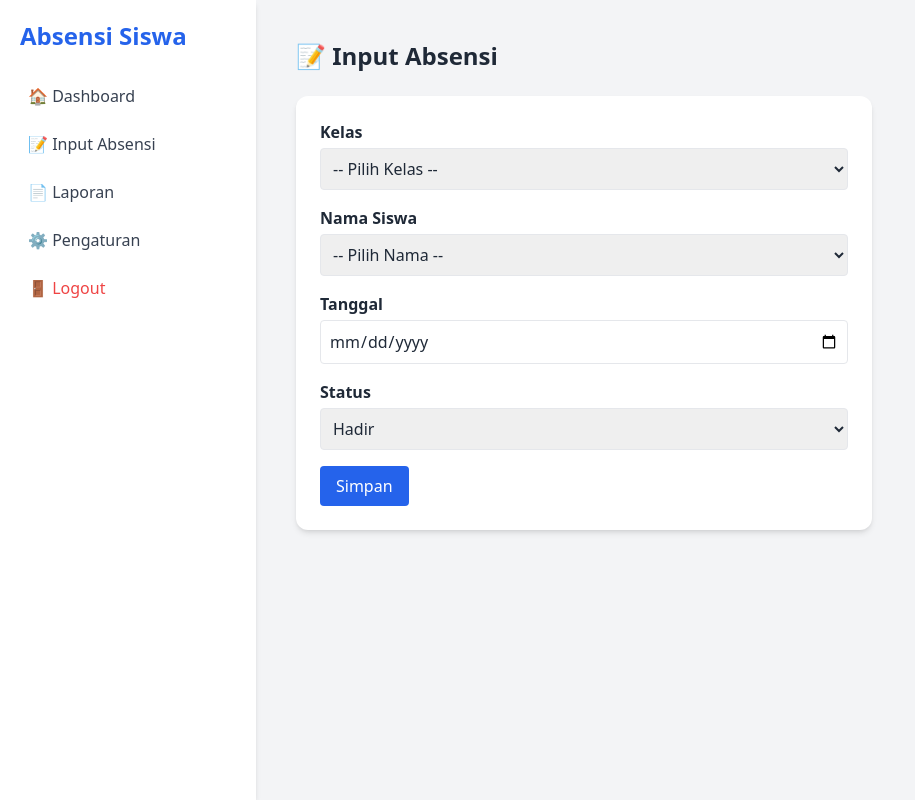
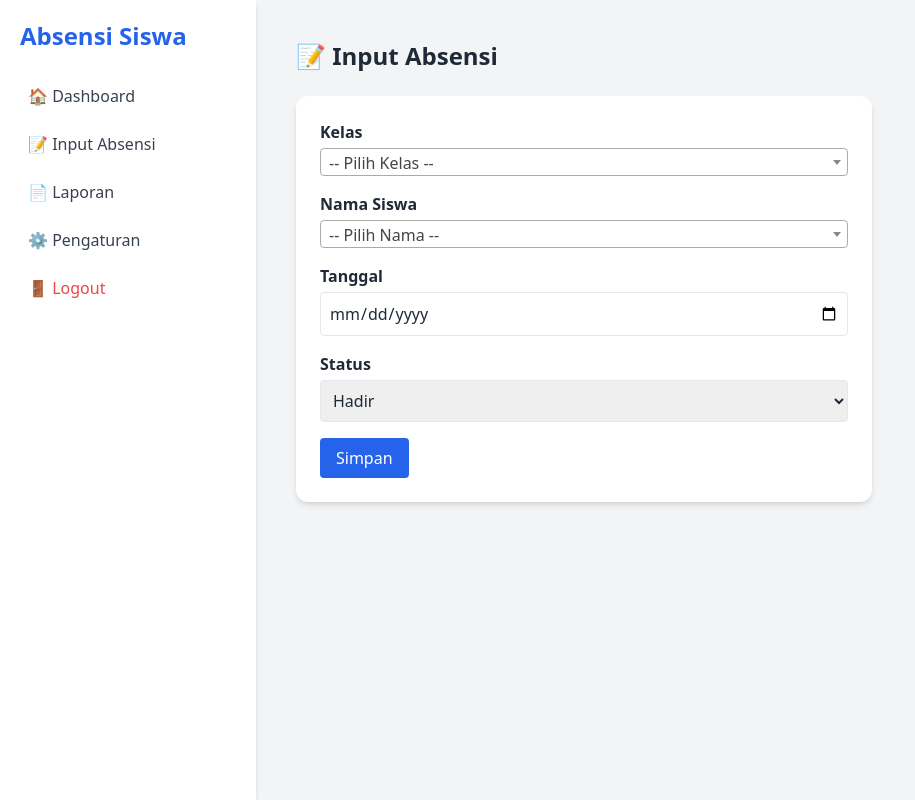
Before and after one commit to Ink785/Absensi, a Flask app: page /input in a window 1280 px wide. Shown: the whole page, without its empty margins (0-915 px from the left). Run offline with Flask 3, Linux system fonts and the light colour scheme; some libraries are stand-ins or nearby versions.

Commit message:
add select2

```diff
--- a/absensi.csv
+++ b/absensi.csv
@@ -3,3 +3,4 @@ kelas,nis,nama,tanggal,status
 7A,3,Citra,2025-05-16,Hadir
 8A,4,Dina,2025-05-16,Hadir
 7B,2,Budi,2025-05-16,Sakit
+7A,1,Ahmad,,Hadir
--- a/static/main.js
+++ b/static/main.js
@@ -5,7 +5,7 @@ const dtAbsensi = document.getElementById("dt_absensi");
 const cboStatus = document.getElementById("cbo_status");
 
 // Saat kelas dipilih, tampilkan daftar siswa
-kelasSelect.addEventListener("change", () => {
+$('#kelas').on('change', function() {
   let kelas = kelasSelect.value;
   fetch("/siswa", {
     method: "POST",
--- a/templates/input.html
+++ b/templates/input.html
@@ -5,6 +5,7 @@
   <meta charset="UTF-8" />
   <title>Input Absensi</title>
   <script src="https://cdn.tailwindcss.com"></script>
+  <link href="https://cdn.jsdelivr.net/npm/select2@4.1.0-rc.0/dist/css/select2.min.css" rel="stylesheet" />
 </head>
 <body class="bg-gray-100 text-gray-800 font-sans">
   <div class="flex min-h-screen">
@@ -18,7 +19,7 @@
     <form method="POST" action="{{ url_for('simpan_absensi') }}" class="bg-white p-6 rounded-xl shadow-md max-w-xl space-y-4" id="form_input_absensi">
      <div>
         <label class="block mb-1 font-semibold">Kelas</label>
-        <select id="kelas" name="kelas" required class="w-full p-2 border rounded" >
+        <select id="kelas" name="kelas" required class="w-full p-2 border rounded select2" >
           <option value="">-- Pilih Kelas --</option>
           <option value="7A">Kelas 7A</option>
           <option value="7B">Kelas 7B</option>
@@ -28,7 +29,7 @@
 
     <div>
        <label class="block mb-1 font-semibold">Nama Siswa</label>
-       <select id="siswa" name="siswa" required class="w-full p-2 border rounded">
+       <select id="siswa" name="siswa" required class="w-full p-2 border rounded select2">
           <option value="">-- Pilih Nama --</option>
        </select>
      </div>
@@ -54,6 +55,11 @@
       </form>
     </main>
   </div>
+  <script src="https://cdn.jsdelivr.net/npm/jquery@3.7.1/dist/jquery.min.js"></script>
+  <script src="https://cdn.jsdelivr.net/npm/select2@4.1.0-rc.0/dist/js/select2.min.js"></script>
   <script src="{{ url_for('static', filename='main.js') }}"></script>
+  <script>
+    $(".select2").select2();
+  </script>
 </body>
 </html>
```
